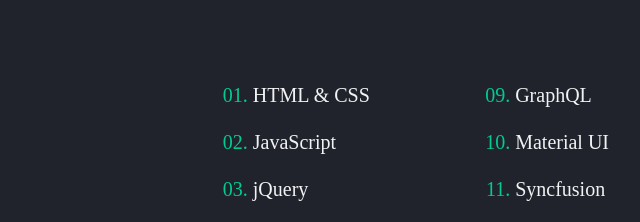
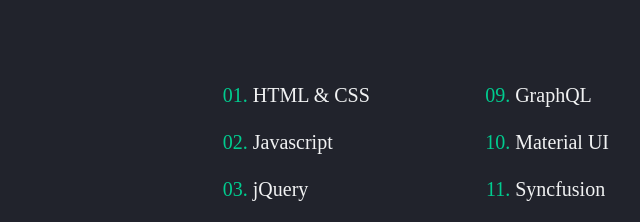
Before and after one commit to aliafarinifard/portfolio, a plain HTML site: page index.html in a window 1280 px wide. Shown: the part 1120-1342 px from the top of the page, 382-1022 px from the left. Drawn offline with nearby package versions, Linux system fonts and the light colour scheme; a web font is replaced by a local one.

Commit message:
Update HTML

```diff
--- a/index.html
+++ b/index.html
@@ -181,7 +181,7 @@
 
                     <ol class="skills-group">
                         <li class="skills-item">HTML & CSS</li>
-                        <li class="skills-item">JavaScript</li>
+                        <li class="skills-item">Javascript</li>
                         <li class="skills-item">jQuery</li>
                         <li class="skills-item">React js (Hooks)</li>
                         <li class="skills-item">Redux</li>
```
